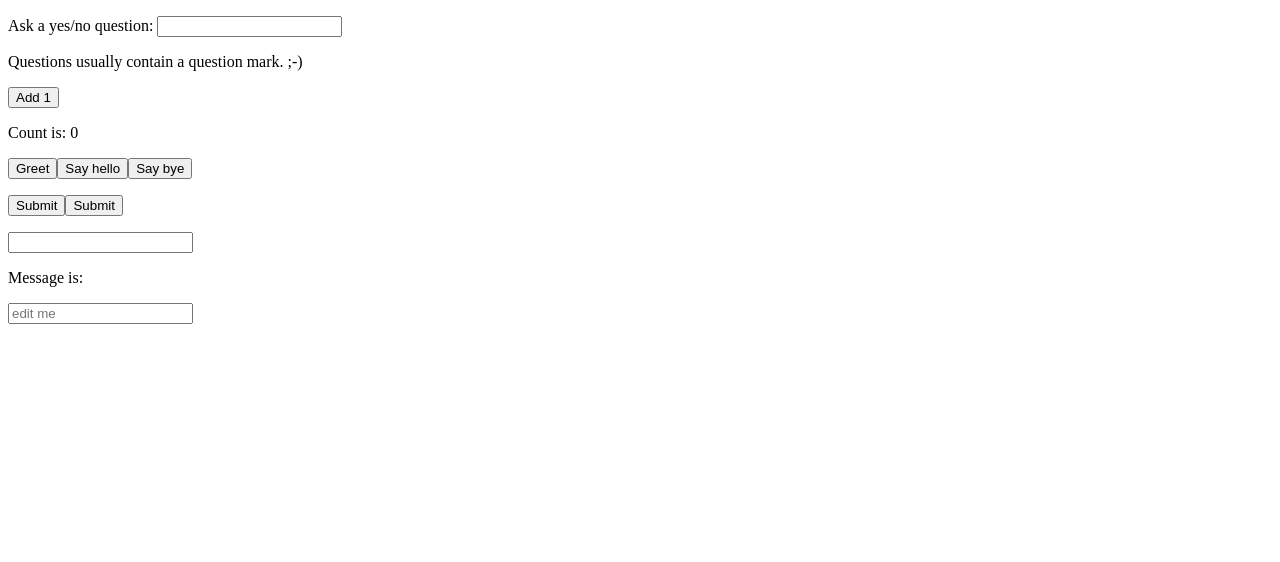
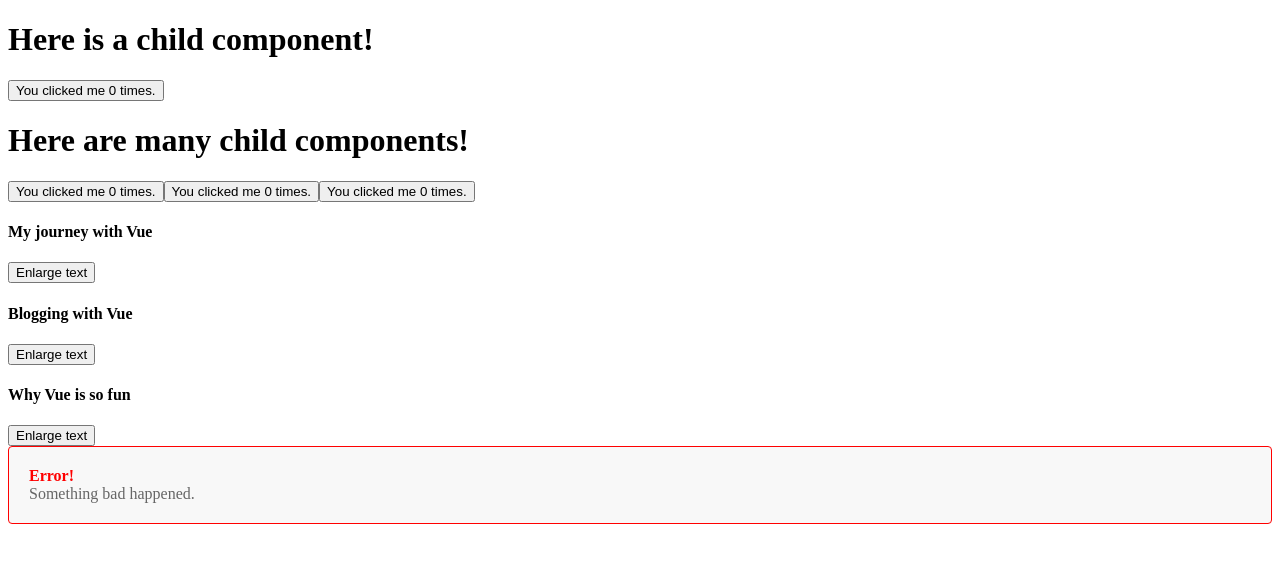
Before and after one commit to peterfk/vue-tut, a Vue app: page / in a window 1280 px wide. Shown: the top 562 px of the page. Built offline with nearby package versions, Linux system fonts and the light colour scheme.

Commit message:
Rewrite App.vue to include child components.
• Removed unused methods and variables.
• Imported child components ButtonCounter, BlogPost, AlertBox.
• Replaced original template with new components.
• Added child components to template.
• Simplified App.vue code and structure.

```diff
--- /dev/null
+++ b/src/AlertBox.vue
@@ -0,0 +1,21 @@
+<template>
+    <div class="alert-box">
+      <strong>Error!</strong>
+      <br/>
+      <slot />
+    </div>
+  </template>
+
+  <style scoped>
+  .alert-box {
+    color: #666;
+    border: 1px solid red;
+    border-radius: 4px;
+    padding: 20px;
+    background-color: #f8f8f8;
+  }
+
+  strong {
+      color: red;
+  }
+  </style>
--- a/src/App.vue
+++ b/src/App.vue
@@ -1,90 +1,34 @@
 <script setup>
-import { ref, reactive, computed, onMounted, watch } from 'vue'
+import { ref, reactive, computed } from 'vue'
+import ButtonCounter from './ButtonCounter.vue'
+import BlogPost from './BlogPost.vue';
+import AlertBox from './AlertBox.vue'
 
-const count = ref(0)
+const posts = ref([
+    { id: 1, title: 'My journey with Vue' },
+    { id: 2, title: 'Blogging with Vue' },
+    { id: 3, title: 'Why Vue is so fun' }
+])
 
-const name = ref('Vue.js')
-
-function greet(event) {
-    alert(`Hello ${name.value}!`)
-    // `event` is the native DOM event
-    if (event) {
-        alert(event.target.tagName)
-    }
-}
-
-function say(message) {
-    alert(message)
-}
-
-function warn(message, event) {
-    // now we have access to the native event
-    if (event) {
-        event.preventDefault()
-    }
-    alert(message)
-}
-
-const message2 = ref('')
-
-onMounted(() => {
-    console.log(`the component is now mounted.`)
-})
-
-const question = ref('')
-const answer = ref('Questions usually contain a question mark. ;-)')
-const loading = ref(false)
-
-// watch works directly on a ref
-watch(question, async (newQuestion, oldQuestion) => {
-    if (newQuestion.includes('?')) {
-        loading.value = true
-        answer.value = 'Thinking...'
-        try {
-            const res = await fetch('https://yesno.wtf/api')
-            answer.value = (await res.json()).answer
-        } catch (error) {
-            answer.value = 'Error! Could not reach the API. ' + error
-        } finally {
-            loading.value = false
-        }
-    }
-})
+const postFontSize = ref(1)
 
 </script>
 
 <template>
+    <h1>Here is a child component!</h1>
+    <ButtonCounter />
 
-    <p>
-        Ask a yes/no question:
-        <input v-model="question" :disabled="loading" />
-    </p>
-    <p>{{ answer }}</p>
+    <h1>Here are many child components!</h1>
+    <ButtonCounter />
+    <ButtonCounter />
+    <ButtonCounter />
 
-    <button @click="count++">Add 1</button>
-    <p>Count is: {{ count }}</p>
+    <div :style="{ fontSize: postFontSize + 'em' }">
+        <BlogPost v-for="post in posts" :key="post.id" :title="post.title" @enlarge-text="postFontSize += 0.1" />
+    </div>
 
-    <!-- `greet` is the name of the method defined above -->
-    <button @click="greet">Greet</button>
-
-    <button @click="say('hello')">Say hello</button>
-    <button @click="say('bye')">Say bye</button>
-    <p></p>
-    <!-- using $event special variable -->
-    <button @click="warn('Form cannot be submitted yet.', $event)">
-        Submit
-    </button>
-
-    <!-- using inline arrow function -->
-    <button @click="(event) => warn('Form cannot be submitted yet.', event)">
-        Submit
-    </button>
-    <p></p>
-    <input v-model="text">
-
-    <p>Message is: {{ message2 }}</p>
-    <input v-model="message2" placeholder="edit me" />
-
-
+    <AlertBox>
+        Something bad happened.
+    </AlertBox>
 
 </template>
--- /dev/null
+++ b/src/BlogPost.vue
@@ -0,0 +1,12 @@
+<!-- BlogPost.vue -->
+<script setup>
+
+const props = defineProps(['title'])
+defineEmits(['enlarge-text'])
+console.log(props.title)
+</script>
+
+<template>
+    <h4>{{ title }}</h4>
+    <button @click="$emit('enlarge-text')">Enlarge text</button>
+</template>
--- /dev/null
+++ b/src/ButtonCounter.vue
@@ -0,0 +1,9 @@
+<script setup>
+import { ref } from 'vue'
+
+const count = ref(0)
+</script>
+
+<template>
+    <button @click="count++">You clicked me {{ count }} times.</button>
+</template>
```
Also changed, not shown: src/App3.vue (added, +90 -0 lines).
